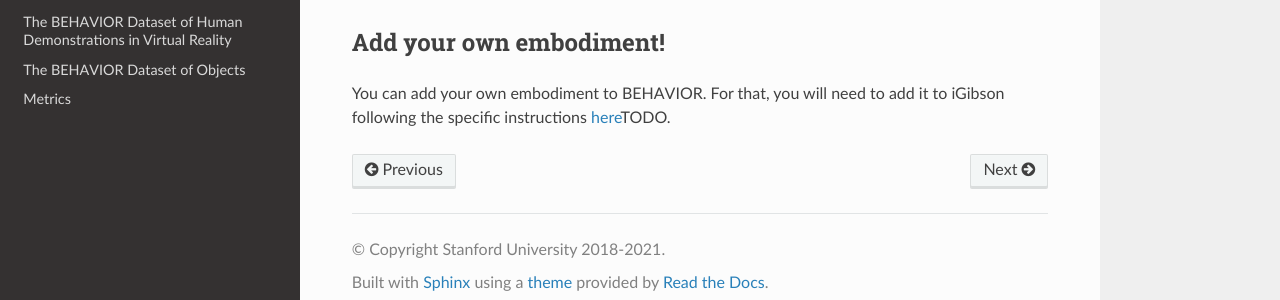
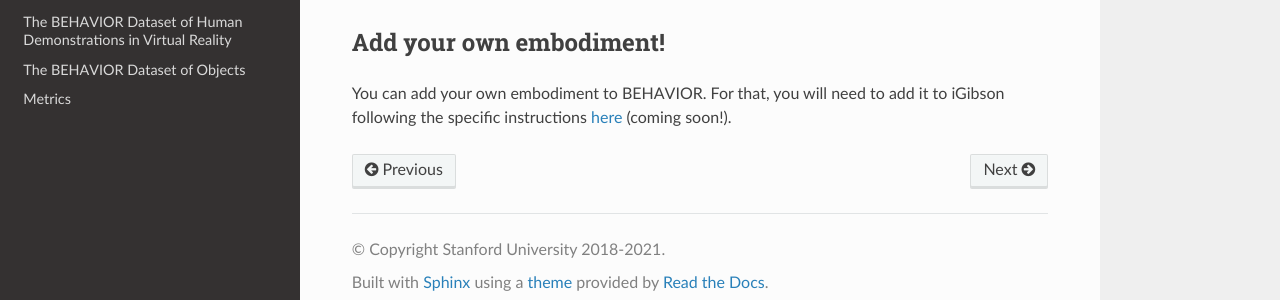
Before and after one commit to StanfordVL/behavior, a Sphinx documentation site: the page built from docs/agents.md, in a window 1280 px wide and 900 px high, scrolled down 3045 px. Shown: the part 581-881 px from the top of the window. Built offline with Sphinx 7.4.7 and the Read the Docs theme 2.0.0, drawn with Linux system fonts in a browser that asks for light colours; pages that are not in the unit, such as notebooks, are missing from menus.

Commit message:
coming soons

```diff
--- a/docs/agents.md
+++ b/docs/agents.md
@@ -90,4 +90,4 @@ Using the sticky mitten, agents do not need to place the fingers around an objec
 
 ## Add your own embodiment!
 
-You can add your own embodiment to BEHAVIOR. For that, you will need to add it to iGibson following the specific instructions [here]()TODO.
+You can add your own embodiment to BEHAVIOR. For that, you will need to add it to iGibson following the specific instructions [here]() (coming soon!).
```
Also changed, not shown: docs/activities.md (+2 -0 lines), docs/vr_demos.md (+2 -0 lines).
